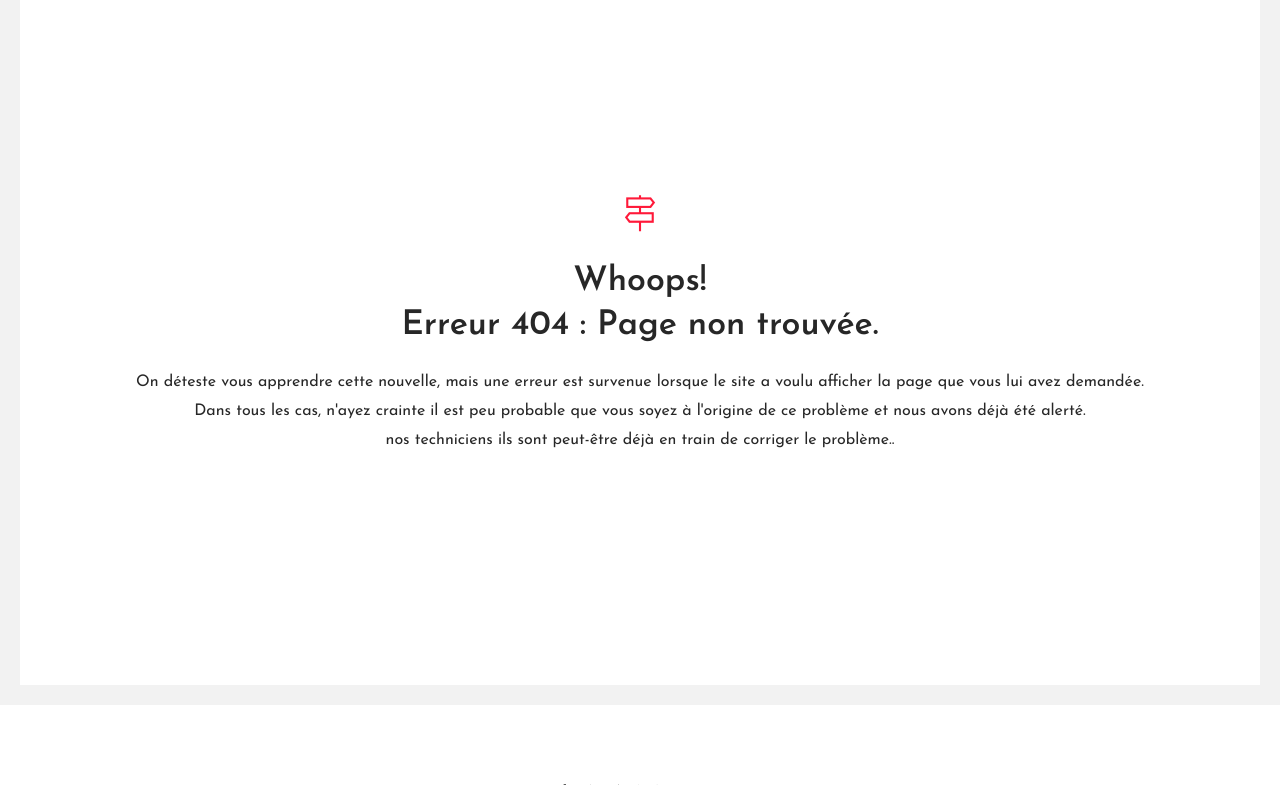
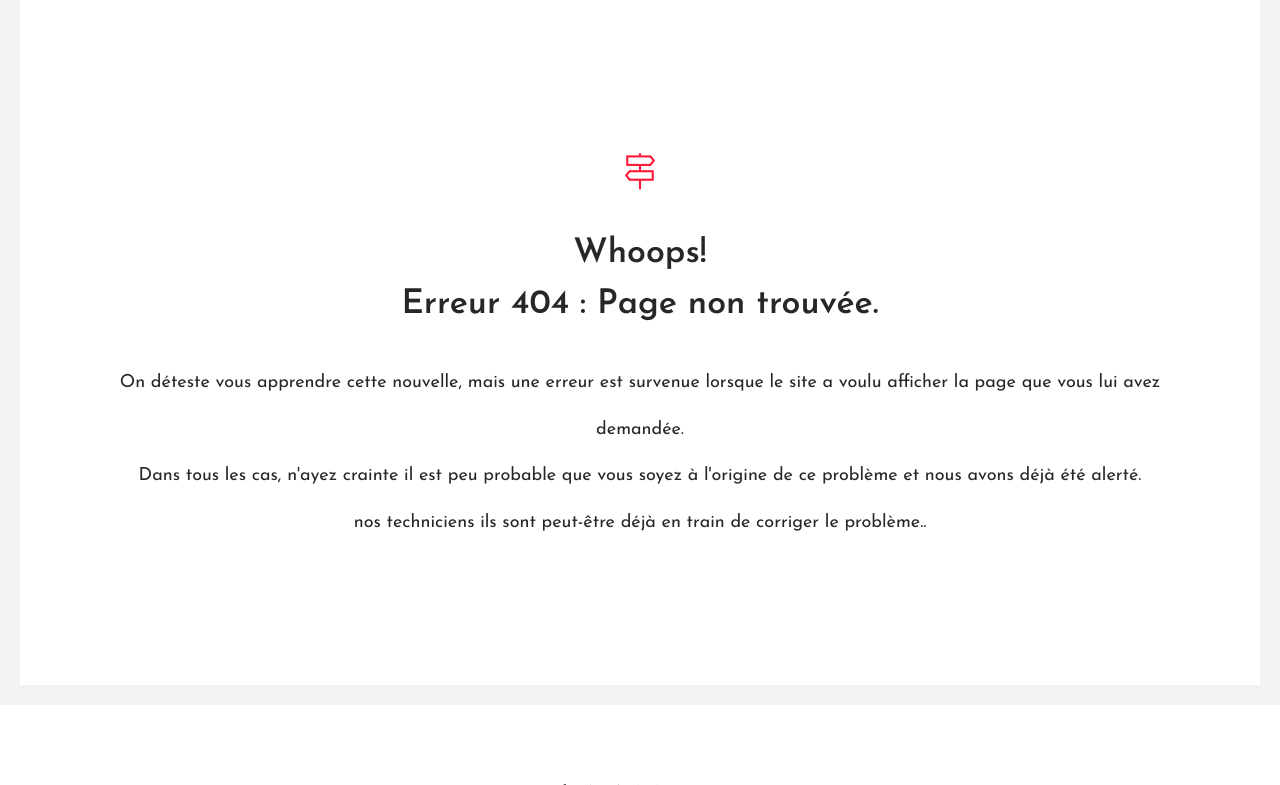
Before and after one commit to hebergement/zinamode, a PHP site: page /404.html in a window 1280 px wide. Shown: the part 95-880 px from the top of the page. Run offline with PHP 8.4, Linux system fonts and the light colour scheme; some libraries are stand-ins or nearby versions.

Commit message:
Add files via upload

```diff
--- a/css/style.css
+++ b/css/style.css
@@ -738,6 +738,7 @@ textarea {
   -webkit-align-self: auto;
   -ms-flex-item-align: auto;
   align-self: auto;
+    padding-top: 50px;
 }
 .page-error i {
   position: relative;
@@ -752,10 +753,13 @@ textarea {
   transform: rotateY(180deg);
 }
 .page-error .error-title {
-  margin: 20px 0;
+  margin: 30px 0;
+    line-height: 150%;
 }
 .page-error .error-description {
   margin: 0;
+  line-height: 260%;
+    font-size: 18px;
 }
 .previous-post,
 .next-post,
```
